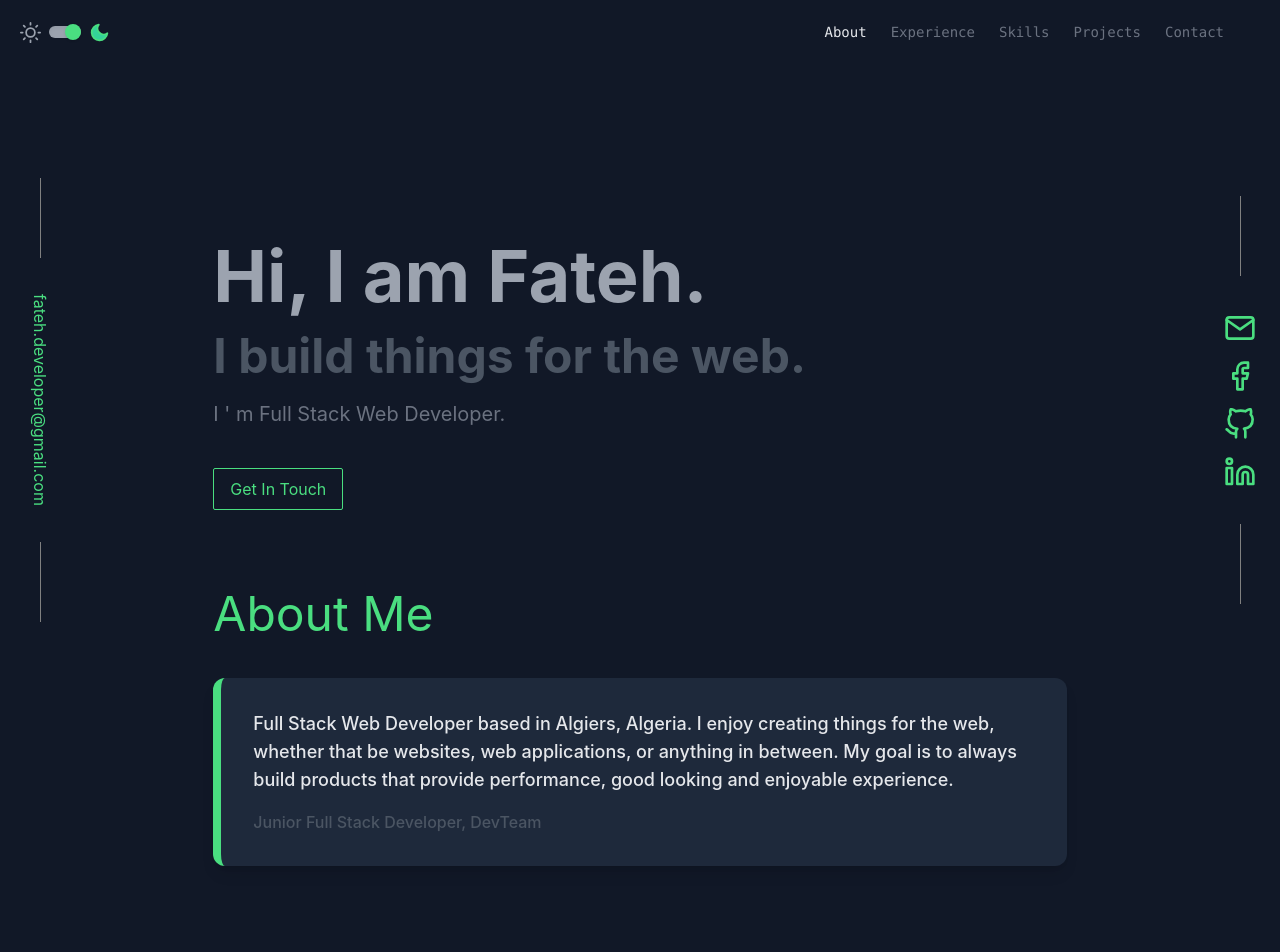
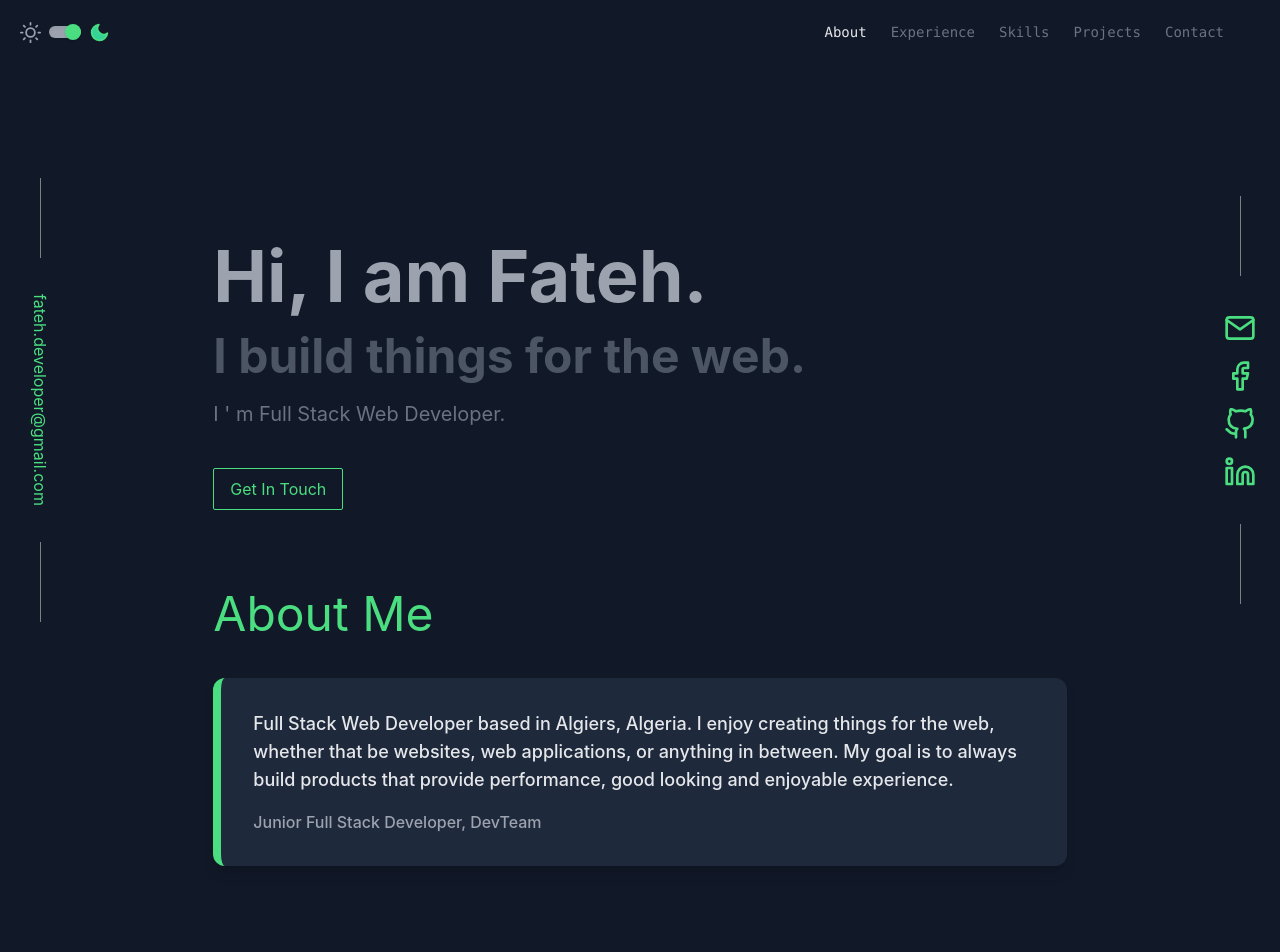
Before and after one commit to bfate7/portfolio-v2, a Next.js app: page / in a window 1280 px wide. Shown: the top 952 px of the page. Built offline with nearby package versions, Linux system fonts and the light colour scheme.

Commit message:
fix About

```diff
--- a/components/About.js
+++ b/components/About.js
@@ -20,7 +20,7 @@ const About = () => {
             </p>
           </blockquote>
           <figcaption className='font-medium'>
-            <div className='text-primary-lighten-2 dark:text-primary-lighten'>
+            <div className='text-primary-lighten-3'>
               Junior Full Stack Developer, DevTeam
             </div>
           </figcaption>
```
